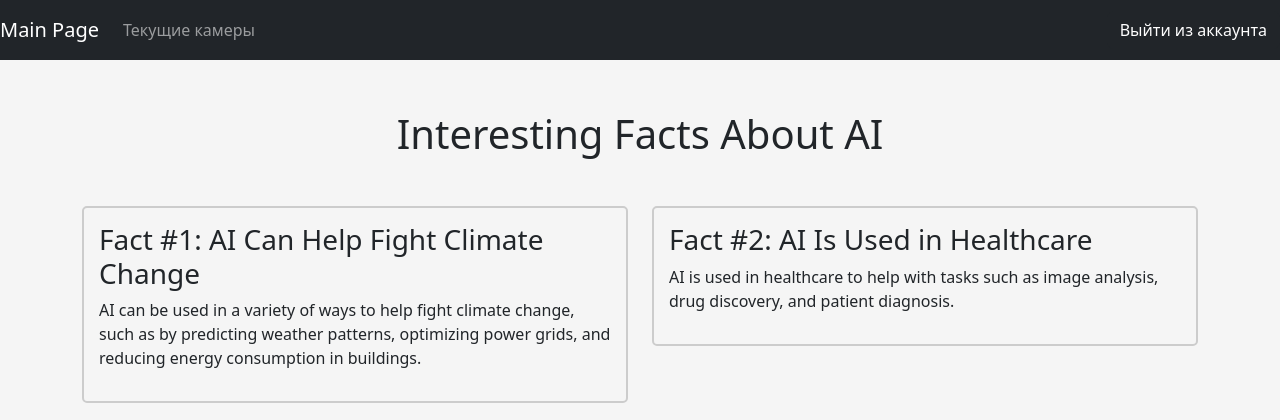
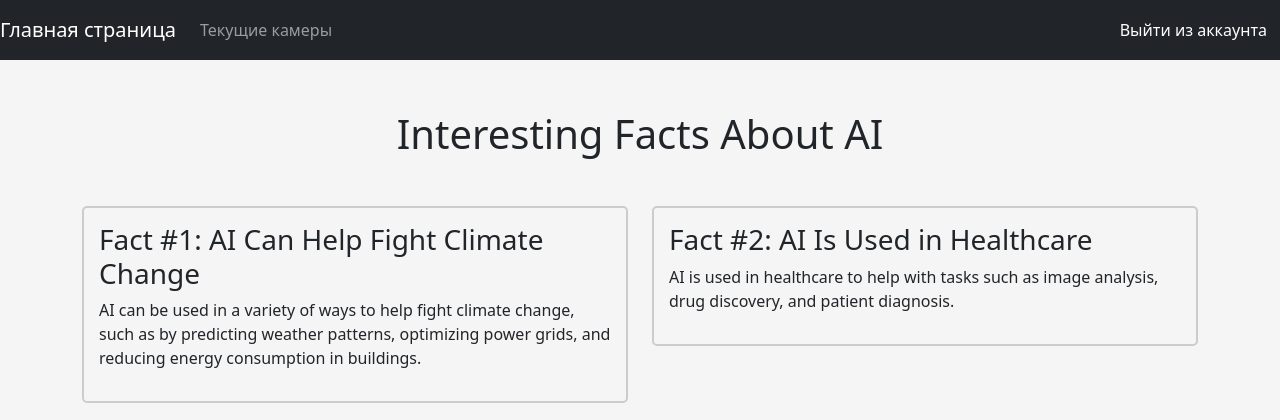
Before and after one commit to adanyaev/PigsProject, a Django app: page / in a window 1280 px wide. Shown: the top 420 px of the page. Run offline with Django 4.2, Linux system fonts and the light colour scheme; the visitor is signed in with stand-in values (Sample User, id 1).

Commit message:
small refactoring

```diff
--- a/main/static/main/css/base.css
+++ b/main/static/main/css/base.css
@@ -3,7 +3,7 @@
 }
 
 body {
-    background-color: #f2f2f2;
+    background-color: #ffffff;
 }
 
 nav {
--- a/main/static/main/js/cameras.js
+++ b/main/static/main/js/cameras.js
@@ -45,7 +45,7 @@ async function saveCamera()
             'Content-Type': 'application/json',
             "X-CSRFToken": CSRF_TOKEN,
         },
-        body: JSON.stringify({'url': url.value, 'model': model.value, 'name': camName.value})
+        body: JSON.stringify({'url': url.value, 'model': 'RTMDet-s', 'name': camName.value})
     });
 
     if (response.ok)
@@ -109,7 +109,7 @@ async function createCamera(event) {
             "X-CSRFToken": CSRF_TOKEN,
         },
         body: JSON.stringify({
-            'name': camName.value, 'url': url.value, 'model': model.value
+            'name': camName.value, 'url': url.value, 'model': 'RTMDet-s'
         })
     });
     submitSpinner.hidden = true
--- a/main/templates/main/cameras.html
+++ b/main/templates/main/cameras.html
@@ -33,7 +33,7 @@
                 </div>
                 <div class="mb-4">
                   <label for="model">Модель</label>
-                  <input type="text" name="model" id="model" class="form-control" disabled placeholder="RTMDet-s">
+                  <input type="text" name="model" id="model" class="form-control" placeholder="RTMDet-s" value="RTMDet-s" disabled />
                 </div>
             </form>
             <div class="modal-footer">
--- a/main/views.py
+++ b/main/views.py
@@ -15,19 +15,19 @@ status2message = {0: "Ожидает настройки линии детекц
 @login_required
 def index(request):
 
-	context = {"page_name": "Main Page"}
+	context = {"page_name": "Главная страница"}
 	return render(request, 'main/index.html', context=context)
 
 
 def login(request):
 
-    context = {"page_name": "Authorization Page"}
+    context = {"page_name": "Авторизация"}
     return render(request, 'main/login.html', context=context)
 
 
 def register(request):
 
-	context = {"page_name": "Registration Page"}
+	context = {"page_name": "Регистрация"}
 	return render(request, 'main/register.html', context=context)
 
 
@@ -44,7 +44,7 @@ def cameras(request):
 	else:
 		cameras_cont = []
 	context = {
-			"page_name": "Connected cameras",
+			"page_name": "Камеры",
 			"cameras": cameras_cont
 		}
 	return render(request, 'main/cameras.html', context=context)
@@ -54,7 +54,7 @@ def cameras(request):
 def cameraLiveStream(request, id):
 
 	context = {
-		"page_name": "Camera page",
+		"page_name": "Просмотр камеры",
 		"object": request.user.origin_user.camera_set.get(pk=id)
 	}
 	return render(request, 'main/cameraLiveStream.html', context=context)
@@ -93,7 +93,7 @@ def camera_view(request, id):
 		return HttpResponseNotFound()
 
 	context = {
-		"page_name": "Настройка линии детекции",
+		"page_name": "Камера",
 		"cam": cam_obj
 	}
 	return render(request, 'main/camera.html', context=context)
```
